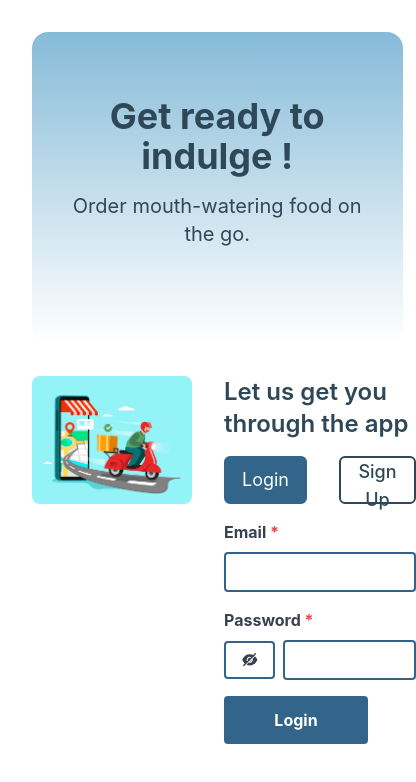
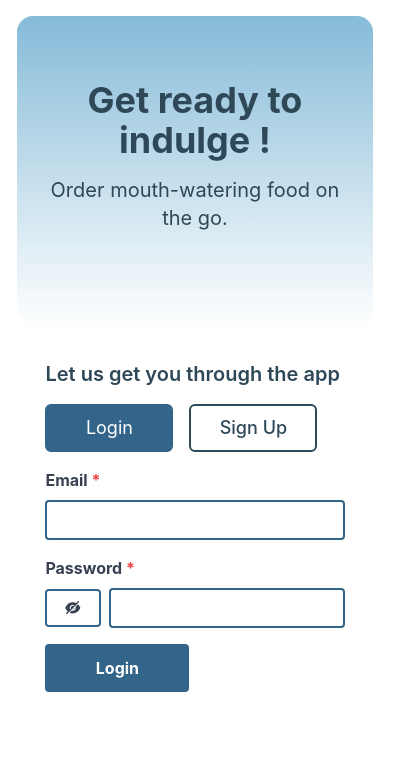
Before and after one commit to Dave-Rushabh/MERN-Food-app, a React (Vite) app in the folder client/: page /auth in a window 390 px wide. Shown: the top 782 px of the page, 416 px wide, since content can reach past the window. Built offline with nearby package versions, Linux system fonts and the light colour scheme.

Commit message:
Auth page made responsive

```diff
--- a/client/src/components/AuthBanner/index.css
+++ b/client/src/components/AuthBanner/index.css
@@ -1,7 +1,8 @@
 .banner-container {
   @apply relative overflow-hidden;
-  width: 95vw;
+  width: 95%;
   border-radius: 1rem;
+  margin: auto;
 }
 
 .banner-wrapper {
--- a/client/src/components/AuthComponent/Login.tsx
+++ b/client/src/components/AuthComponent/Login.tsx
@@ -52,7 +52,7 @@ const Login = () => {
 
   return (
     <>
-      <div className="max-w-lg">
+      <div className="max-w-lg login-form-wrapper">
         <Formik
           initialValues={initialValues}
           validationSchema={schema}
--- a/client/src/components/AuthComponent/SignUp.tsx
+++ b/client/src/components/AuthComponent/SignUp.tsx
@@ -66,7 +66,7 @@ const SignUp = () => {
 
   return (
     <>
-      <div className="max-w-lg">
+      <div className="max-w-lg sign-up-form-wrapper">
         <Formik
           initialValues={initialValues}
           validationSchema={schema}
--- a/client/src/components/AuthComponent/index.css
+++ b/client/src/components/AuthComponent/index.css
@@ -4,17 +4,17 @@
   gap: 2rem;
   align-items: flex-start;
   justify-content: flex-start;
-  padding: 2rem;
+  @apply x-sm:p-8 px-2 py-4;
 }
 
 .AuthButtonsWrapper {
   display: flex;
   align-items: center;
-  gap: 2rem;
+  @apply lg:gap-8 gap-4;
 }
 
 .active-btn {
-  @apply text-white bg-app_primary_light h-12 w-40 px-4 rounded-md text-lg border-2 border-app_primary_light;
+  @apply text-white bg-app_primary_light h-12 lg:w-40 w-32 px-4 rounded-md text-lg border-2 border-app_primary_light;
 
   /* hover effect css */
   @apply hover:bg-app_primary_dark hover:border-2 hover:border-app_primary_dark;
@@ -22,7 +22,7 @@
 
 .login-btn,
 .signup-btn {
-  @apply text-lg text-app_primary_dark px-4 w-40 rounded-md font-medium h-12 border-2 border-app_primary_dark;
+  @apply text-lg text-app_primary_dark px-4 lg:w-40 w-32 rounded-md font-medium h-12 border-2 border-app_primary_dark;
 
   /* hover effect css */
   @apply hover:bg-app_primary_light hover:text-white hover:border-2 hover:border-app_primary_light;
@@ -33,11 +33,14 @@
 }
 
 .img-form-wrapper {
-  @apply flex flex-1 items-start gap-8;
+  @apply flex flex-1 items-start gap-8 justify-center;
+  width: 95%;
+  margin: auto;
 }
 
 .img-container {
-  @apply w-1/2;
+  @apply hidden;
+  @apply md:block w-1/2;
 }
 
 .img-container > img {
@@ -45,5 +48,23 @@
 }
 
 .form-container {
-  @apply w-1/2 flex flex-col gap-4;
+  @apply w-4/5 flex flex-col gap-4;
+  @apply md:w-1/2;
 }
+
+.auth-switcher-header {
+  @apply lg:text-2xl text-xl text-app_primary_dark font-semibold;
+}
+
+.login-form-wrapper > form,
+.sign-up-form-wrapper > form {
+  @apply xl:w-auto;
+  @apply w-full;
+  @apply x-sm:w-5/6;
+}
+
+@media screen and (max-width: 450px) {
+  .img-form-wrapper {
+    width: 100%;
+  }
+}
--- a/client/src/components/AuthComponent/index.tsx
+++ b/client/src/components/AuthComponent/index.tsx
@@ -63,7 +63,7 @@ const AuthComponent = () => {
           <img src="../../../assets/login-screen-image.jpg" alt="" />
         </div>
         <div className="form-container">
-          <div className="text-2xl text-app_primary_dark font-semibold">
+          <div className="auth-switcher-header">
             Let us get you through the app
           </div>
           <AuthButtonsWrapper>
--- a/client/tailwind.config.js
+++ b/client/tailwind.config.js
@@ -10,6 +10,15 @@ export default {
         app_primary_yellow: '#f6ae2d',
         app_primary_orange: '#f26419',
       },
+      screens: {
+        sm: '640px',
+        md: '768px',
+        lg: '1024px',
+        xl: '1280px',
+        '2xl': '1536px',
+        'x-sm': '450px',
+        'xx-sm': '350px',
+      },
     },
   },
   plugins: [],
```
